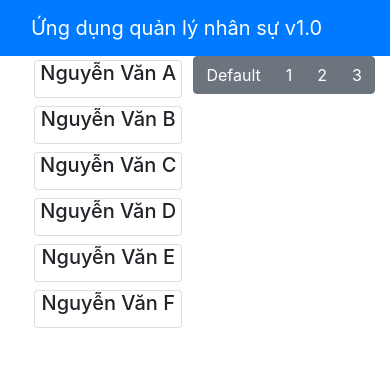
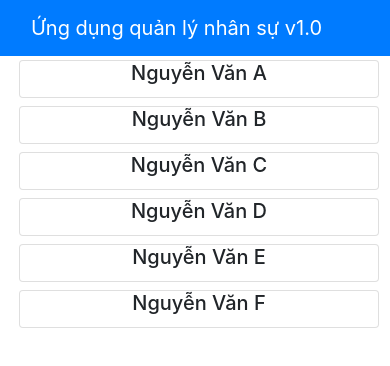
Before and after one commit to TrKhoa/git-test, a React (Create React App) app: page / in a window 390 px wide. Shown: the top 366 px of the page. Built offline with nearby package versions, Linux system fonts and the light colour scheme.

Commit message:
display button

```diff
--- a/src/components/StaffListComponent.js
+++ b/src/components/StaffListComponent.js
@@ -20,16 +20,16 @@ class StaffList extends Component {
   handleColumn(prop){
     switch (prop) {
       case 1:
-        this.setState({ selectedColumnNumber: "col-12"})
+        this.setState({ selectedColumnNumber: "col-md-12"})
         break;
       case 2:
-        this.setState({ selectedColumnNumber: "col-5"})
+        this.setState({ selectedColumnNumber: "col-md-5"})
         break;
       case 3:
-        this.setState({ selectedColumnNumber: "col-3"})
+        this.setState({ selectedColumnNumber: "col-md-3"})
         break;
       default:
-        this.setState({ selectedColumnNumber: "col-12 col-lg-3 col-md-5"})
+        this.setState({ selectedColumnNumber: "col-lg-3 col-md-5"})
     }
   }
   renderStaff(staff) {
@@ -50,7 +50,7 @@ class StaffList extends Component {
   render(){
     const menu = this.props.staffs.map((staff) => {
       return (
-        <div id="item" className={ this.state.selectedColumnNumber +" m-1"}>
+        <div id="item" className={ "col-12 "+this.state.selectedColumnNumber +" m-1"}>
           <Card key={staff.id} onClick={() => this.onStaffSelect(staff)}>
             <CardTitle>{staff.name}</CardTitle>
           </Card>
@@ -59,7 +59,7 @@ class StaffList extends Component {
     });
   return (
     <div className="container">
-    <ButtonGroup className="float-right">
+    <ButtonGroup className="float-right d-none d-md-block">
       <Button onClick={ () => {this.handleColumn(0)}}>Default</Button>
       <Button onClick={ () => {this.handleColumn(1)}}>1</Button>
       <Button onClick={ () => {this.handleColumn(2)}}>2</Button>
```
